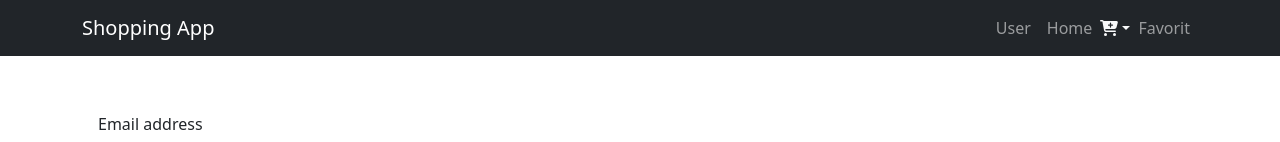
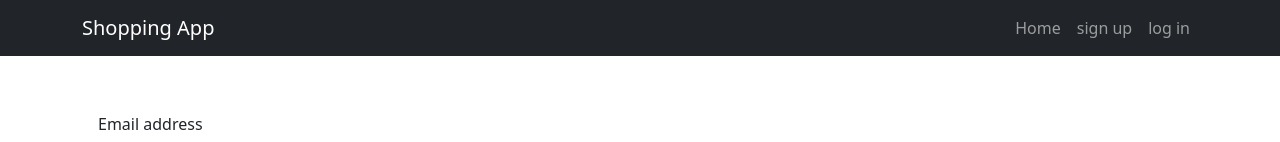
Before and after one commit to ahmedzaki20/react-e-commerce, a React (Create React App) app: page /log-in in a window 1280 px wide. Shown: the top 142 px of the page. Built offline with nearby package versions, Linux system fonts and the light colour scheme.

Commit message:
adding log in and log out

```diff
--- a/src/components/dropDown.js
+++ b/src/components/dropDown.js
@@ -10,9 +10,11 @@ function Dropdown() {
       <div
         className='collapse navbar-collapse position-relative'
         id='navbarNavDarkDropdown'>
+
         {cartLength.length ? (
           <span
             className='position-absolute text-light'
+
             style={{
               top: '-11%',
               left: '19%',
@@ -47,6 +49,7 @@ function Dropdown() {
                   <li>
                     <a
                       className='dropdown-item d-flex justify-content-between'
+                      key={product.id}
                       style={{ fontSize: '10px' }}
                       href='#'>
                       <span>{product.title.slice(0, 20)}... </span>
--- a/src/components/logIn.js
+++ b/src/components/logIn.js
@@ -1,27 +1,35 @@
 import { useEffect, useState } from 'react';
 import { Container } from 'react-bootstrap';
 import Button from 'react-bootstrap/Button';
-
 import Form from 'react-bootstrap/Form';
 
 import { useDispatch, useSelector } from 'react-redux';
+import { logIn } from '../store/slices/profile';
+import { useNavigate } from 'react-router-dom';
 
 function LogIn() {
   const sign = useSelector(state => state.signUp);
+  const navigate=useNavigate()
   const [userName, setUserName] = useState('');
   const [password, setPassword] = useState();
+  const dispatch=useDispatch()
   useEffect(() => {
     console.log(sign);
   }, []);
   const handler = () => {
-    console.log(userName);
-    console.log(password);
+
     if (sign.some(profile => profile.email == userName)) {
       console.log(userName);
       if (
         sign.find(profile => profile.email == userName).password == password
       ) {
-        console.log('matches');
+        const user=sign.find(profile => profile.email == userName)
+        const profile={email:user.email,password:user.password,name:user.username}
+
+        dispatch(logIn(profile))
+        setTimeout(() => {
+          navigate('/');
+        }, 1000);
       }
     }
   };
--- a/src/components/nav.js
+++ b/src/components/nav.js
@@ -3,7 +3,14 @@ import Nav from 'react-bootstrap/Nav';
 import Navbar from 'react-bootstrap/Navbar';
 import { Link } from 'react-router-dom';
 import Dropdown from './dropDown';
+import { useDispatch, useSelector } from 'react-redux';
+import {  logOut } from '../store/slices/profile';
+
 function Navhead() {
+const profile=useSelector((state)=>state.profile)
+const dispatch=useDispatch()
+console.log(profile);
+
   return (
     <>
       <Navbar
@@ -16,12 +23,30 @@ function Navhead() {
             Shopping App
           </Link>
           <Nav className='ms-auto'>
-            <Nav.Link href='#pricing'>User</Nav.Link>
             <Link to='/' className='nav-link'>
               Home
             </Link>
-            <Dropdown />
-            <Nav.Link href='#pricing'>Favorit</Nav.Link>
+           {profile.length? <><Link to='/' className='nav-link'>
+              {profile[0].name}
+            </Link>
+               <Dropdown />
+               <Nav.Link href='#pricing'>Favorit</Nav.Link>
+               <a role='button' className='nav-link'onClick={()=>{
+                dispatch(logOut())
+               }}>
+              sign out
+            </a>
+               </>
+            :<>
+             <Link to='/sign-up' className='nav-link'>
+              sign up
+            </Link>
+            <Link to='/log-in' className='nav-link'>
+            log in
+            </Link></>}
+
+
+
           </Nav>
         </Container>
       </Navbar>
--- a/src/store/slices/profile.js
+++ b/src/store/slices/profile.js
@@ -5,9 +5,14 @@ export const profileReducer = createSlice({
   initialState: [],
   reducers: {
     logIn: (state, action) => {
-      state.push(action.payload);
+        state.push(action.payload);
+        console.log(action.payload);
     },
+    logOut: (state, action) => {
+      state.pop()
+
+  },
   },
 });
-export const { logIn } = profileReducer.actions;
+export const { logIn,  logOut } = profileReducer.actions;
 export default profileReducer.reducer;
```
